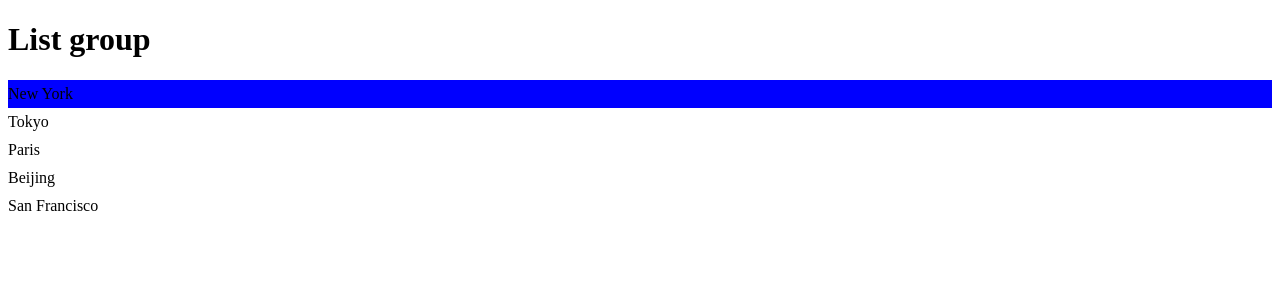
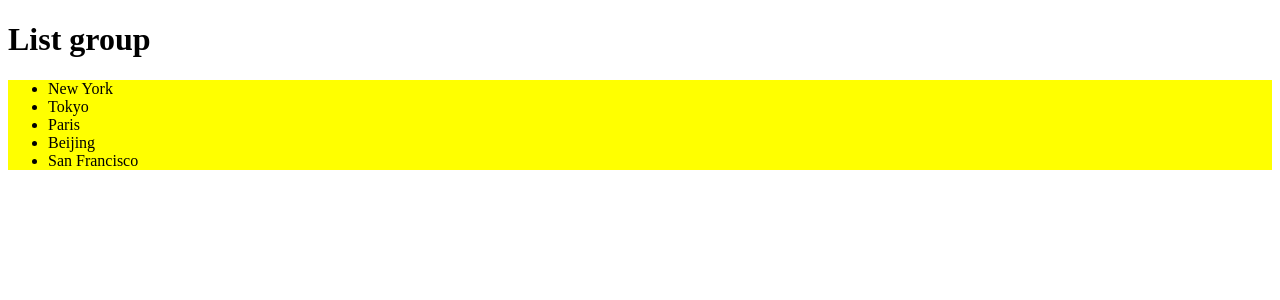
Before and after one commit to harithtarmizi/mosh-react-app, a React (Vite) app: page / in a window 1280 px wide. Shown: the top 300 px of the page. Built offline with nearby package versions, Linux system fonts and the light colour scheme.

Commit message:
inline styles

```diff
--- a/src/components/ListGroup/ListGroup.tsx
+++ b/src/components/ListGroup/ListGroup.tsx
@@ -1,21 +1,6 @@
 import { useState } from "react";
-import styled from "styled-components";
 
 // {items: [], heading: string}
-
-const List = styled.ul`
-  list-style: none;
-  padding: 0;
-`;
-
-interface ListItemProps {
-  active: boolean;
-}
-
-const ListItem = styled.li<ListItemProps>`
-  padding: 5px 0;
-  background: ${(props) => (props.active ? "blue" : "none")};
-`;
 interface Props {
   items: string[];
   heading: string;
@@ -40,17 +25,21 @@
   // hook
   // selectedIndex = variable state
   // setSelectedIndex = function
-  const [selectedIndex, setSelectedIndex] = useState(0);
+  const [selectedIndex, setSelectedIndex] = useState(-1);
 
   return (
     <>
       <h1>{heading}</h1>
       {items.length === 0 && <p>No item found</p>}
-      <List>
+      <ul className="list-group" style={{ backgroundColor: "yellow" }}>
         {items.map((item, index) => (
-          <ListItem
-            active={index === selectedIndex}
+          <li
             key={item}
+            className={
+              selectedIndex === index
+                ? "list-group-item active"
+                : "list-group-item"
+            }
             // just handleClick instead handleClick()
             // just pass reference
             onClick={() => {
@@ -59,9 +48,9 @@
             }}
           >
             {item}
-          </ListItem>
+          </li>
         ))}
-      </List>
+      </ul>
     </>
   );
 }
```
